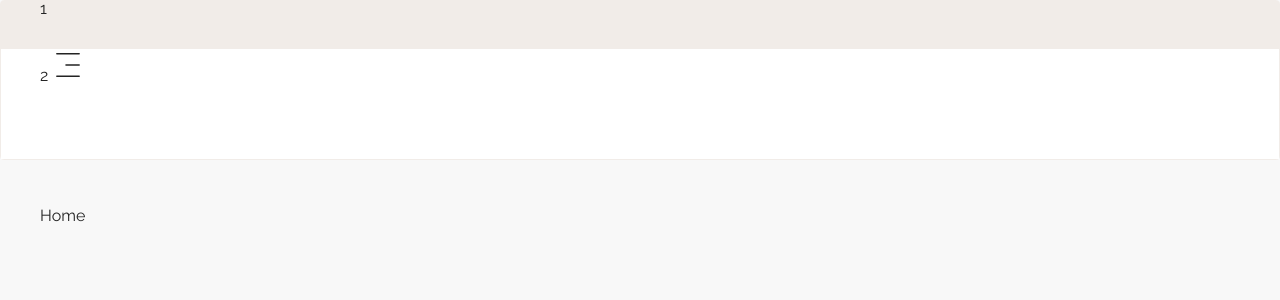
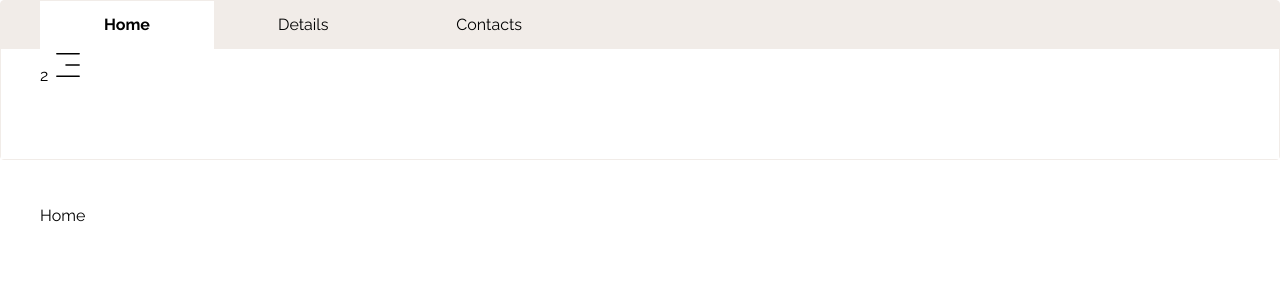
Before and after one commit to juandrepanther/tech-task-web-app, a React (Vite) app: page / in a window 1280 px wide. Shown: the top 300 px of the page. Built offline with nearby package versions, Linux system fonts and the light colour scheme.

Commit message:
feat: change menu item style on pathname

```diff
--- a/src/components/appbar/appbar.scss
+++ b/src/components/appbar/appbar.scss
@@ -12,6 +12,20 @@
 
   .appbar__top {
     height: 3rem;
+
+    .appbar__menu__wrapper {
+      display: flex;
+      height: 100%;
+    }
+
+    .appbar__menu__item {
+      display: flex;
+      align-items: center;
+      height: 100%;
+      background-color: var(--background-color-grey);
+      padding: 0 4rem;
+      cursor: pointer;
+    }
   }
 
   .appbar__bottom {
@@ -19,3 +33,8 @@
     height: calc(100% - 3rem);
   }
 }
+
+.selected__menu__item {
+  background-color: white !important;
+  font-weight: 700;
+}
--- a/src/components/appbar/appbar.tsx
+++ b/src/components/appbar/appbar.tsx
@@ -1,10 +1,18 @@
+import { CiMenuFries } from 'react-icons/ci'
+import { MenuItem } from './menu-item'
+import { menu } from './menu-urls'
 import './appbar.scss'
-import { CiMenuFries } from 'react-icons/ci'
 
 export default function Appbar() {
   return (
     <div className="appbar">
-      <div className="container page appbar__top">1</div>
+      <div className="container page appbar__top">
+        <div className="appbar__menu__wrapper">
+          {menu.map((item, i) => (
+            <MenuItem menu={item} key={i} />
+          ))}
+        </div>
+      </div>
       <div className="appbar__bottom">
         <div className="container page">
           2 <CiMenuFries size={32} />
--- /dev/null
+++ b/src/components/appbar/menu-item.tsx
@@ -0,0 +1,30 @@
+import { useEffect, useState } from 'react'
+import { useLocation, useNavigate } from 'react-router-dom'
+import { SelectedMenuType, MenuType } from '../../types'
+
+interface Props {
+  menu: MenuType
+}
+export const MenuItem = ({ menu: { url, menuItem } }: Props) => {
+  const navigate = useNavigate()
+  const { pathname } = useLocation()
+  const [selectedStyle, setSelectedStyle] = useState<SelectedMenuType>('')
+
+  const selectPage = () => navigate(url)
+
+  // change menu item style class name based on the pathname url
+
+  useEffect(() => {
+    if (pathname === url) {
+      setSelectedStyle('selected__menu__item')
+    } else {
+      setSelectedStyle('')
+    }
+  }, [pathname, url])
+
+  return (
+    <div onClick={selectPage} className={`appbar__menu__item ${selectedStyle}`}>
+      {menuItem}
+    </div>
+  )
+}
--- /dev/null
+++ b/src/components/appbar/menu-urls.ts
@@ -0,0 +1,16 @@
+import { MenuType } from '../../types'
+
+export const menu: MenuType[] = [
+  {
+    menuItem: 'Home',
+    url: '/',
+  },
+  {
+    menuItem: 'Details',
+    url: '/details',
+  },
+  {
+    menuItem: 'Contacts',
+    url: '/contacts',
+  },
+]
--- a/src/main.tsx
+++ b/src/main.tsx
@@ -1,15 +1,24 @@
 import React from 'react'
 import ReactDOM from 'react-dom/client'
-import { RouterProvider } from 'react-router-dom'
-import { routes } from './routes'
+import { BrowserRouter, Route, Routes } from 'react-router-dom'
 import { ThemeProvider } from './context/theme-context'
 import Appbar from './components/appbar/appbar'
+import App from './App'
+import Details from './pages/details/details'
+import Contacts from './pages/contacts/contacts'
 
 ReactDOM.createRoot(document.getElementById('root')!).render(
   <React.StrictMode>
     <ThemeProvider>
-      <Appbar />
-      <RouterProvider router={routes} />
+      <BrowserRouter>
+        <Appbar />
+        <Routes>
+          <Route path="/" element={<App />} />
+          <Route path="/details" element={<Details />} />
+          <Route path="/contacts" element={<Contacts />} />
+          <Route path="*" element={<div>404</div>} />
+        </Routes>
+      </BrowserRouter>
     </ThemeProvider>
   </React.StrictMode>,
 )
--- a/src/pages/home/home.tsx
+++ b/src/pages/home/home.tsx
@@ -3,7 +3,9 @@ import './home.scss'
 export const Home = () => {
   return (
     <div className="container page home">
-      <h2>Home</h2>
+      <section className="">
+        <h2>Home</h2>
+      </section>
     </div>
   )
 }
--- a/src/styles/_colors.scss
+++ b/src/styles/_colors.scss
@@ -1,10 +1,11 @@
 /* Light Theme Colors */
 $white-1: #ffffff;
 $white-2: #f8f8f8;
-$grey-2: #f1ece8;
-$grey-3: #949497;
+$grey-1: #f1ece8;
+$grey-2: #949497;
 $blue-1: #0054f0;
-$black-1: #232323;
+$black-1: #000;
+$black-2: #232323;
 
 /* Dark Theme Colors */
 $neutral-0: #ffffff;
--- a/src/styles/_themes.scss
+++ b/src/styles/_themes.scss
@@ -1,25 +1,6 @@
 @use 'colors' as *;
+@import './_variables.scss';
 @import url('https://fonts.googleapis.com/css2?family=Raleway:ital,wght@0,100..900;1,100..900&family=Roboto:ital,wght@0,100;0,300;0,400;0,500;0,700;0,900;1,100;1,300;1,400;1,500;1,700;1,900&display=swap');
-
-html[data-theme='dark'] {
-  --color: #{$neutral-0};
-  --background-color: #{$neutral-900};
-  --background-color-grey: #{$grey-2};
-  --primary-color: #{$primary-500};
-  --secondary-color: #{$neutral-500};
-  --card-background-color: #{$dark-overlay-8};
-  --card-border-color: #{$neutral-700};
-}
-
-html[data-theme='light'] {
-  --color: #{$black-1};
-  --background-color: #{$white-2};
-  --background-color-grey: #{$grey-2};
-  --primary-color: #{$blue-1};
-  --secondary-color: #{$grey-3};
-  --card-background-color: #{$white-1};
-  --card-border-color: #{$grey-2};
-}
 
 // reset basic browser styles
 
--- /dev/null
+++ b/src/styles/_variables.scss
@@ -0,0 +1,19 @@
+html[data-theme='light'] {
+  --color: #{$black-1};
+  --background-color: #{$white-1};
+  --background-color-grey: #{$grey-1};
+  --primary-color: #{$blue-1};
+  --secondary-color: #{$grey-2};
+  --card-background-color: #{$white-1};
+  --card-border-color: #{$grey-1};
+}
+
+html[data-theme='dark'] {
+  --color: #{$neutral-0};
+  --background-color: #{$neutral-900};
+  --background-color-grey: #{$white-1};
+  --primary-color: #{$primary-500};
+  --secondary-color: #{$neutral-500};
+  --card-background-color: #{$dark-overlay-8};
+  --card-border-color: #{$neutral-700};
+}
```
Also changed, not shown: src/types.ts (+7 -0 lines).
